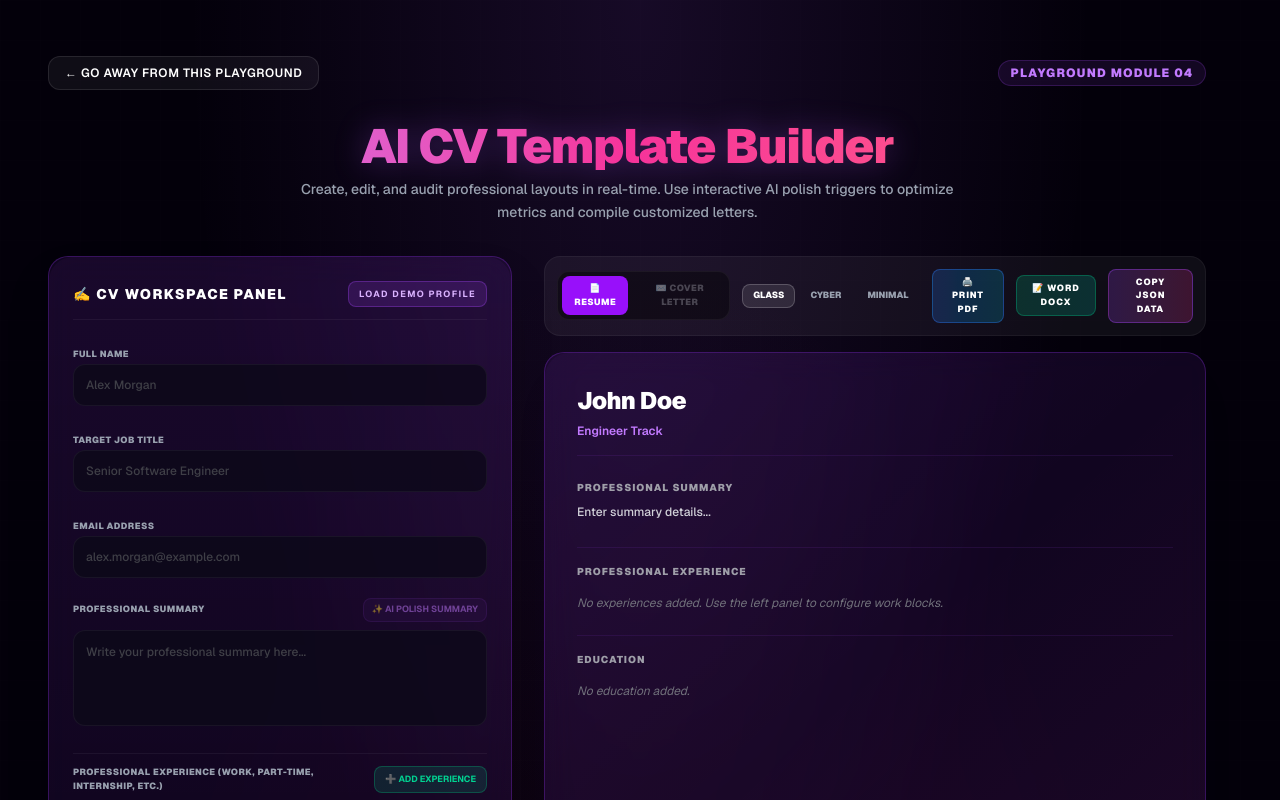
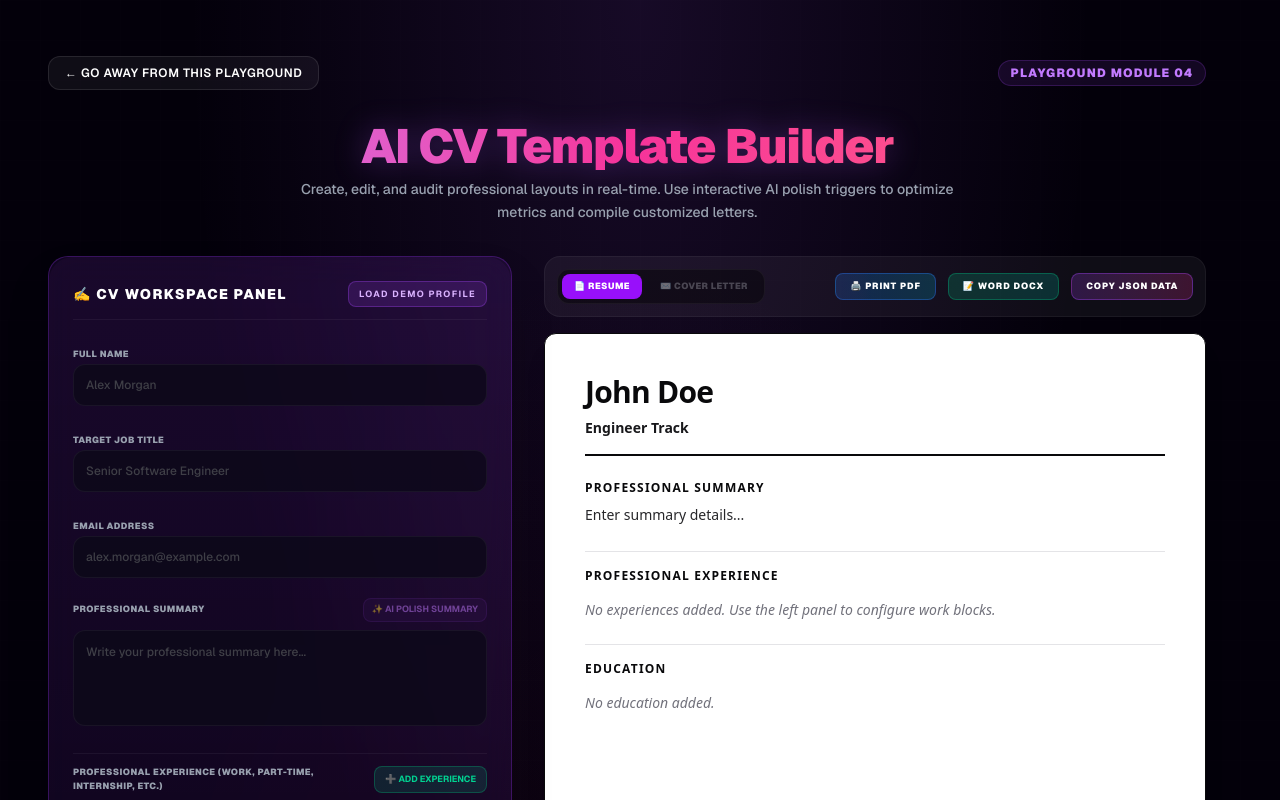
Before and after one commit to ryradit/glassmor-porto, a Next.js app: page /playground/cv-builder/tool in a window 1280 px wide. Shown: the top 800 px of the page. Built offline with nearby package versions, Linux system fonts and the light colour scheme.

Commit message:
feat: remove template theming and enforce professional ATS styles

```diff
--- a/src/app/playground/cv-builder/tool/page.tsx
+++ b/src/app/playground/cv-builder/tool/page.tsx
@@ -29,8 +29,6 @@ export default function CVBuilderPage() {
   const [softSkills, setSoftSkills] = useState<string>('');
   const [languages, setLanguages] = useState<Language[]>([]);
   const [certifications, setCertifications] = useState<Certification[]>([]);
-
-  const [template, setTemplate] = useState<'glass' | 'cyber' | 'minimal'>('glass');
   const [activeTab, setActiveTab] = useState<'resume' | 'cover-letter'>('resume');
 
   const [isCopied, setIsCopied] = useState<boolean>(false);
@@ -877,25 +875,6 @@ export default function CVBuilderPage() {
 
             {/* Template controls */}
             <div className="flex items-center gap-3">
-              <div className="flex gap-1">
-                {[
-                  { id: 'glass', label: 'Glass' },
-                  { id: 'cyber', label: 'Cyber' },
-                  { id: 'minimal', label: 'Minimal' }
-                ].map(item => (
-                  <button
-                    key={item.id}
-                    onClick={() => setTemplate(item.id as 'glass' | 'cyber' | 'minimal')}
-                    className={`px-2.5 py-1 text-[9px] font-black uppercase rounded-lg transition-all duration-300 border ${
-                      template === item.id
-                        ? 'bg-white/10 text-white border-white/20'
-                        : 'text-gray-400 hover:text-white border-transparent'
-                    }`}
-                  >
-                    {item.label}
-                  </button>
-                ))}
-              </div>
 
               <button
                 onClick={() => handlePrint()}
@@ -921,67 +900,47 @@ export default function CVBuilderPage() {
           </div>
 
           {/* Dynamic document sheets wrapper */}
-          <div ref={componentRef} className={`print:w-full print:m-0 print:p-8 print:shadow-none p-8 rounded-3xl border shadow-2xl relative transition-all duration-500 min-h-[600px] overflow-hidden ${
-            template === 'glass'
-              ? 'glass-card border-purple-500/10 text-gray-200 shadow-purple-950/5 print:bg-white print:text-black print:border-none'
-              : template === 'cyber'
-              ? 'bg-[#030108] border-[#29173d] text-cyan-300 shadow-2xl font-mono print:bg-white print:text-black print:border-none'
-              : 'bg-white border-zinc-200 text-zinc-800 font-sans shadow-lg print:border-none'
-          }`}>
-            <div className="absolute inset-0 bg-gradient-to-br from-purple-500/5 via-transparent to-pink-500/5 pointer-events-none rounded-3xl" />
-
+          <div ref={componentRef} className="print:w-full print:m-0 print:p-8 print:shadow-none p-10 rounded-xl border shadow-xl bg-white text-zinc-950 font-sans min-h-[600px] overflow-hidden">
             {activeTab === 'resume' ? (
               <div className="space-y-6 relative z-10">
                 {/* Header branding */}
-                <div className="border-b border-purple-500/10 pb-4">
-                  <h2 className={`text-2xl font-black tracking-tight ${
-                    template === 'minimal' ? 'text-zinc-900' : 'text-white'
-                  }`}>{name || 'John Doe'}</h2>
-                  <div className="flex justify-between items-center mt-1.5 flex-wrap gap-2 text-xs font-semibold">
-                    <span className={`${
-                      template === 'glass' ? 'text-purple-400' : template === 'cyber' ? 'text-pink-400 uppercase tracking-widest' : 'text-purple-600'
-                    }`}>{title || 'Engineer Track'}</span>
-                    <span className="text-[10px] text-zinc-400 font-medium font-mono">{email}</span>
+                <div className="border-b-2 border-zinc-950 pb-4">
+                  <h2 className="text-3xl font-black tracking-tight text-zinc-950">{name || 'John Doe'}</h2>
+                  <div className="flex justify-between items-center mt-2 flex-wrap gap-2 text-sm font-bold">
+                    <span className="text-zinc-900">{title || 'Engineer Track'}</span>
+                    <span className="text-zinc-600 font-medium">{email}</span>
                   </div>
                 </div>
 
                 {/* Summary details */}
                 <div className="space-y-2">
-                  <h4 className={`text-[10px] font-black uppercase tracking-widest ${
-                    template === 'minimal' ? 'text-zinc-900' : 'text-zinc-400'
-                  }`}>Professional Summary</h4>
-                  <p className="text-xs leading-relaxed font-medium opacity-90">{summary || 'Enter summary details...'}</p>
+                  <h4 className="text-xs font-black uppercase tracking-widest text-zinc-950">Professional Summary</h4>
+                  <p className="text-sm leading-relaxed text-zinc-800">{summary || 'Enter summary details...'}</p>
                 </div>
 
                 {/* Experience details */}
                 <div className="space-y-4">
-                  <h4 className={`text-[10px] font-black uppercase tracking-widest border-t border-purple-500/10 pt-4 ${
-                    template === 'minimal' ? 'text-zinc-950' : 'text-zinc-400'
-                  }`}>Professional Experience</h4>
+                  <h4 className="text-xs font-black uppercase tracking-widest border-t border-zinc-200 pt-4 text-zinc-950">Professional Experience</h4>
 
                   {experiences.length === 0 ? (
-                    <p className="text-xs text-zinc-500 italic">No experiences added. Use the left panel to configure work blocks.</p>
+                    <p className="text-sm text-zinc-500 italic">No experiences added. Use the left panel to configure work blocks.</p>
                   ) : (
                     <div className="space-y-5">
                       {experiences.map((exp, i) => (
-                        <div key={i} className="space-y-1 relative pl-4 border-l border-purple-500/20">
+                        <div key={i} className="space-y-1 relative">
                           <div className="flex justify-between items-center flex-wrap gap-1.5">
-                            <h5 className={`text-xs font-black ${
-                              template === 'minimal' ? 'text-zinc-900' : 'text-white'
-                            }`}>{exp.company || 'Company Name'}</h5>
-                            <span className="text-[9px] text-zinc-400 font-bold uppercase tracking-wider font-mono">{exp.period || 'Period'}</span>
+                            <h5 className="text-sm font-black text-zinc-950">{exp.company || 'Company Name'}</h5>
+                            <span className="text-xs text-zinc-600 font-semibold">{exp.period || 'Period'}</span>
                           </div>
                           <div className="flex items-center space-x-2">
-                            <span className={`text-[10px] font-bold ${
-                              template === 'glass' ? 'text-purple-400' : template === 'cyber' ? 'text-cyan-400' : 'text-purple-600'
-                            }`}>{exp.role || 'Role Title'}</span>
+                            <span className="text-sm font-bold text-zinc-800 italic">{exp.role || 'Role Title'}</span>
                             {exp.type && (
-                              <span className="text-[8px] px-1.5 py-0.5 bg-white/5 border border-white/10 rounded text-zinc-400 font-bold uppercase">
+                              <span className="text-[10px] px-1.5 py-0.5 bg-zinc-100 border border-zinc-200 rounded text-zinc-700 font-bold uppercase">
                                 {exp.type}
                               </span>
                             )}
                           </div>
-                          <p className="text-[11px] leading-relaxed font-medium opacity-80 pt-1.5 whitespace-pre-line">
+                          <p className="text-sm leading-relaxed text-zinc-700 pt-1.5 whitespace-pre-line">
                             {exp.bullets || 'Describe your daily workflow achievements...'}
                           </p>
                         </div>
@@ -992,41 +951,35 @@ export default function CVBuilderPage() {
 
                 {/* Education section */}
                 <div className="space-y-4">
-                  <h4 className={`text-[10px] font-black uppercase tracking-widest border-t border-purple-500/10 pt-4 ${
-                    template === 'minimal' ? 'text-zinc-950' : 'text-zinc-400'
-                  }`}>Education</h4>
+                  <h4 className="text-xs font-black uppercase tracking-widest border-t border-zinc-200 pt-4 text-zinc-950">Education</h4>
 
                   {education.length === 0 ? (
-                    <p className="text-xs text-zinc-500 italic">No education added.</p>
+                    <p className="text-sm text-zinc-500 italic">No education added.</p>
                   ) : (
                     <div className="space-y-5">
                       {education.map((edu, i) => (
-                        <div key={i} className="space-y-1 relative pl-4 border-l border-purple-500/20">
+                        <div key={i} className="space-y-1 relative">
                           <div className="flex justify-between items-center flex-wrap gap-1.5">
-                            <h5 className={`text-xs font-black ${
-                              template === 'minimal' ? 'text-zinc-900' : 'text-white'
-                            }`}>{edu.institution || 'Institution Name'}</h5>
-                            <span className="text-[9px] text-zinc-400 font-bold uppercase tracking-wider font-mono">{edu.period || 'Period'}</span>
+                            <h5 className="text-sm font-black text-zinc-950">{edu.institution || 'Institution Name'}</h5>
+                            <span className="text-xs text-zinc-600 font-semibold">{edu.period || 'Period'}</span>
                           </div>
-                          <div className="flex justify-between text-[10px] font-semibold opacity-90 flex-wrap">
-                            <span className={template === 'glass' ? 'text-purple-400' : template === 'cyber' ? 'text-cyan-400' : 'text-purple-600'}>
-                              {edu.degree || 'Degree Major'}
-                            </span>
-                            <span className="text-zinc-400 font-mono text-[9px]">{edu.cityCountry}</span>
+                          <div className="flex justify-between text-sm font-bold text-zinc-800 italic flex-wrap">
+                            <span>{edu.degree || 'Degree Major'}</span>
+                            <span className="text-zinc-600 font-medium not-italic">{edu.cityCountry}</span>
                           </div>
                           {edu.gpa && (
-                            <div className="text-[10px] text-zinc-400 pt-0.5">
-                              <strong className={template === 'minimal' ? 'text-zinc-700' : 'text-white'}>GPA / Score:</strong> {edu.gpa}
+                            <div className="text-sm text-zinc-700 pt-0.5">
+                              <strong className="text-zinc-950">GPA / Score:</strong> {edu.gpa}
                             </div>
                           )}
                           {edu.awards && (
-                            <div className="text-[10px] text-zinc-400 pt-0.5">
-                              <strong className={template === 'minimal' ? 'text-zinc-700' : 'text-white'}>Award:</strong> {edu.awards}
+                            <div className="text-sm text-zinc-700 pt-0.5">
+                              <strong className="text-zinc-950">Award:</strong> {edu.awards}
                             </div>
                           )}
                           {edu.thesis && (
-                            <div className="text-[10px] text-zinc-400 italic pt-0.5">
-                              <strong className={template === 'minimal' ? 'text-zinc-700' : 'text-white'}>Thesis:</strong> {edu.thesis}
+                            <div className="text-sm text-zinc-700 italic pt-0.5">
+                              <strong className="text-zinc-950">Thesis:</strong> {edu.thesis}
                             </div>
                           )}
                         </div>
@@ -1038,41 +991,23 @@ export default function CVBuilderPage() {
                 {/* Skills section */}
                 {(hardSkills || softSkills) && (
                   <div className="space-y-4">
-                    <h4 className={`text-[10px] font-black uppercase tracking-widest border-t border-purple-500/10 pt-4 ${
-                      template === 'minimal' ? 'text-zinc-950' : 'text-zinc-400'
-                    }`}>Skills Directory</h4>
+                    <h4 className="text-xs font-black uppercase tracking-widest border-t border-zinc-200 pt-4 text-zinc-950">Skills Directory</h4>
 
-                    <div className="grid grid-cols-1 sm:grid-cols-2 gap-4 text-xs">
+                    <div className="grid grid-cols-1 sm:grid-cols-2 gap-4 text-sm">
                       {hardSkills && (
                         <div className="space-y-1">
-                          <div className={`font-bold ${template === 'minimal' ? 'text-zinc-950' : 'text-white'}`}>Technical Skills</div>
-                          <div className="flex flex-wrap gap-1 pt-1">
-                            {hardSkills.split(',').map((skill, index) => {
-                              const trimmed = skill.trim();
-                              if (!trimmed) return null;
-                              return (
-                                <span key={index} className="px-2 py-1 bg-white/5 border border-white/5 rounded text-[10px] font-medium text-zinc-300">
-                                  {trimmed}
-                                </span>
-                              );
-                            })}
+                          <div className="font-bold text-zinc-950">Technical Skills</div>
+                          <div className="pt-1 text-zinc-800 leading-relaxed">
+                            {hardSkills}
                           </div>
                         </div>
                       )}
 
                       {softSkills && (
                         <div className="space-y-1">
-                          <div className={`font-bold ${template === 'minimal' ? 'text-zinc-950' : 'text-white'}`}>Soft Skills</div>
-                          <div className="flex flex-wrap gap-1 pt-1">
-                            {softSkills.split(',').map((skill, index) => {
-                              const trimmed = skill.trim();
-                              if (!trimmed) return null;
-                              return (
-                                <span key={index} className="px-2 py-1 bg-white/5 border border-white/5 rounded text-[10px] font-medium text-zinc-300">
-                                  {trimmed}
-                                </span>
-                              );
-                            })}
+                          <div className="font-bold text-zinc-950">Soft Skills</div>
+                          <div className="pt-1 text-zinc-800 leading-relaxed">
+                            {softSkills}
                           </div>
                         </div>
                       )}
@@ -1083,15 +1018,13 @@ export default function CVBuilderPage() {
                 {/* Languages section */}
                 {languages.length > 0 && (
                   <div className="space-y-4">
-                    <h4 className={`text-[10px] font-black uppercase tracking-widest border-t border-purple-500/10 pt-4 ${
-                      template === 'minimal' ? 'text-zinc-950' : 'text-zinc-400'
-                    }`}>Languages</h4>
+                    <h4 className="text-xs font-black uppercase tracking-widest border-t border-zinc-200 pt-4 text-zinc-950">Languages</h4>
 
-                    <div className="flex flex-wrap gap-3">
+                    <div className="flex flex-wrap gap-4">
                       {languages.map((lang, idx) => (
-                        <div key={idx} className="text-xs font-semibold flex items-center space-x-1.5">
-                          <span className={template === 'minimal' ? 'text-zinc-900' : 'text-white'}>{lang.name || 'Language'}</span>
-                          <span className="text-[9px] text-zinc-400 font-normal">({lang.proficiency})</span>
+                        <div key={idx} className="text-sm font-semibold flex items-center space-x-1.5">
+                          <span className="text-zinc-950">{lang.name || 'Language'}</span>
+                          <span className="text-zinc-600 font-normal">({lang.proficiency})</span>
                         </div>
                       ))}
                     </div>
@@ -1101,30 +1034,26 @@ export default function CVBuilderPage() {
                 {/* Certifications section */}
                 {certifications.length > 0 && (
                   <div className="space-y-4">
-                    <h4 className={`text-[10px] font-black uppercase tracking-widest border-t border-purple-500/10 pt-4 ${
-                      template === 'minimal' ? 'text-zinc-950' : 'text-zinc-400'
-                    }`}>Certifications</h4>
+                    <h4 className="text-xs font-black uppercase tracking-widest border-t border-zinc-200 pt-4 text-zinc-950">Certifications</h4>
 
                     <div className="space-y-3">
                       {certifications.map((cert, idx) => (
                         <div key={idx} className="flex flex-col sm:flex-row sm:justify-between sm:items-baseline gap-1">
                           <div className="space-y-0.5">
-                            <h5 className={`text-xs font-black ${
-                              template === 'minimal' ? 'text-zinc-900' : 'text-white'
-                            }`}>
+                            <h5 className="text-sm font-black text-zinc-950">
                               {cert.link ? (
-                                <a href={cert.link} target="_blank" rel="noopener noreferrer" className="hover:underline text-blue-400">
+                                <a href={cert.link} target="_blank" rel="noopener noreferrer" className="hover:underline text-blue-600">
                                   {cert.name || 'Certification Name'}
                                 </a>
                               ) : (
                                 <span>{cert.name || 'Certification Name'}</span>
                               )}
                             </h5>
-                            <div className="text-[10px] font-semibold opacity-90 text-zinc-400">
+                            <div className="text-xs font-semibold text-zinc-600">
                               {cert.issuer || 'Issuing Organization'}
                             </div>
                           </div>
-                          <span className="text-[9px] text-zinc-400 font-bold uppercase tracking-wider font-mono">
+                          <span className="text-xs text-zinc-600 font-bold uppercase tracking-wider">
                             {cert.date || 'Date'}
                           </span>
                         </div>
@@ -1136,24 +1065,20 @@ export default function CVBuilderPage() {
             ) : (
               <div className="space-y-6 relative z-10">
                 {/* Header branding for cover letter */}
-                <div className="border-b border-purple-500/10 pb-4">
-                  <h2 className={`text-2xl font-black tracking-tight ${
-                    template === 'minimal' ? 'text-zinc-900' : 'text-white'
-                  }`}>{name}</h2>
-                  <div className="flex justify-between items-center mt-1.5 flex-wrap gap-2 text-xs font-semibold">
-                    <span className="text-zinc-400 font-medium font-mono">{email}</span>
-                    <span className={`text-[10px] font-black uppercase tracking-widest ${
-                      template === 'glass' ? 'text-purple-400' : template === 'cyber' ? 'text-pink-400' : 'text-purple-600'
-                    }`}>Cover Letter for {targetCompany}</span>
+                <div className="border-b-2 border-zinc-950 pb-4">
+                  <h2 className="text-3xl font-black tracking-tight text-zinc-950">{name}</h2>
+                  <div className="flex justify-between items-center mt-2 flex-wrap gap-2 text-sm font-bold">
+                    <span className="text-zinc-600 font-medium">{email}</span>
+                    <span className="text-xs font-black uppercase tracking-widest text-zinc-950">Cover Letter for {targetCompany}</span>
                   </div>
                 </div>
 
                 {/* Cover letter content */}
-                <div className="space-y-5 text-xs leading-relaxed font-medium opacity-90 whitespace-pre-line">
+                <div className="space-y-5 text-sm leading-relaxed text-zinc-800 whitespace-pre-line">
                   <p>Dear Hiring Team at {targetCompany},</p>
                   {coverLetter}
                   <p className="pt-4">Sincerely,</p>
-                  <p className="font-bold">{name}</p>
+                  <p className="font-bold text-zinc-950">{name}</p>
                 </div>
               </div>
             )}
--- a/src/lib/docx-export.ts
+++ b/src/lib/docx-export.ts
@@ -13,8 +13,8 @@ export const exportToDocx = async (data: CVData) => {
     }),
     new Paragraph({
       children: [
-        new TextRun({ text: data.title, bold: true, color: "555555" }),
-        new TextRun({ text: ` | ${data.email}`, color: "555555" }),
+        new TextRun({ text: data.title, bold: true }),
+        new TextRun({ text: ` | ${data.email}` }),
       ],
       spacing: { after: 200 },
     })
@@ -27,7 +27,7 @@ export const exportToDocx = async (data: CVData) => {
         text: "Professional Summary",
         heading: HeadingLevel.HEADING_2,
         spacing: { before: 200, after: 100 },
-        border: { bottom: { color: "cccccc", space: 1, style: BorderStyle.SINGLE, size: 6 } },
+        border: { bottom: { color: "000000", space: 1, style: BorderStyle.SINGLE, size: 6 } },
       }),
       new Paragraph({
         text: data.summary,
@@ -43,7 +43,7 @@ export const exportToDocx = async (data: CVData) => {
         text: "Experience",
         heading: HeadingLevel.HEADING_2,
         spacing: { before: 200, after: 100 },
-        border: { bottom: { color: "cccccc", space: 1, style: BorderStyle.SINGLE, size: 6 } },
+        border: { bottom: { color: "000000", space: 1, style: BorderStyle.SINGLE, size: 6 } },
       })
     );
 
@@ -58,8 +58,8 @@ export const exportToDocx = async (data: CVData) => {
         }),
         new Paragraph({
           children: [
-            new TextRun({ text: exp.period, italics: true, color: "777777" }),
-            new TextRun({ text: exp.type ? ` (${exp.type})` : '', italics: true, color: "777777" }),
+            new TextRun({ text: exp.period, italics: true }),
+            new TextRun({ text: exp.type ? ` (${exp.type})` : '', italics: true }),
           ],
           spacing: { after: 100 },
         })
@@ -86,7 +86,7 @@ export const exportToDocx = async (data: CVData) => {
         text: "Education",
         heading: HeadingLevel.HEADING_2,
         spacing: { before: 400, after: 100 },
-        border: { bottom: { color: "cccccc", space: 1, style: BorderStyle.SINGLE, size: 6 } },
+        border: { bottom: { color: "000000", space: 1, style: BorderStyle.SINGLE, size: 6 } },
       })
     );
 
@@ -106,8 +106,8 @@ export const exportToDocx = async (data: CVData) => {
         }),
         new Paragraph({
           children: [
-            new TextRun({ text: edu.period, color: "777777" }),
-            new TextRun({ text: edu.gpa ? ` | GPA: ${edu.gpa}` : '', color: "777777" }),
+            new TextRun({ text: edu.period }),
+            new TextRun({ text: edu.gpa ? ` | GPA: ${edu.gpa}` : '' }),
           ],
           spacing: { after: 100 },
         })
@@ -129,7 +129,7 @@ export const exportToDocx = async (data: CVData) => {
         text: "Skills",
         heading: HeadingLevel.HEADING_2,
         spacing: { before: 400, after: 100 },
-        border: { bottom: { color: "cccccc", space: 1, style: BorderStyle.SINGLE, size: 6 } },
+        border: { bottom: { color: "000000", space: 1, style: BorderStyle.SINGLE, size: 6 } },
       })
     );
 
@@ -158,7 +158,7 @@ export const exportToDocx = async (data: CVData) => {
         text: "Certifications",
         heading: HeadingLevel.HEADING_2,
         spacing: { before: 400, after: 100 },
-        border: { bottom: { color: "cccccc", space: 1, style: BorderStyle.SINGLE, size: 6 } },
+        border: { bottom: { color: "000000", space: 1, style: BorderStyle.SINGLE, size: 6 } },
       })
     );
 
@@ -167,13 +167,13 @@ export const exportToDocx = async (data: CVData) => {
         new Paragraph({
           children: [
             new TextRun({ text: cert.name, bold: true }),
-            new TextRun({ text: ` (${cert.date})`, color: "777777" }),
+            new TextRun({ text: ` (${cert.date})` }),
           ],
         }),
         new Paragraph({
           children: [
             new TextRun({ text: cert.issuer }),
-            new TextRun({ text: cert.link ? ` - ${cert.link}` : '', color: "555555", italics: true }),
+            new TextRun({ text: cert.link ? ` - ${cert.link}` : '', italics: true }),
           ],
           spacing: { after: 100 },
         })
@@ -188,7 +188,7 @@ export const exportToDocx = async (data: CVData) => {
         text: "Languages",
         heading: HeadingLevel.HEADING_2,
         spacing: { before: 400, after: 100 },
-        border: { bottom: { color: "cccccc", space: 1, style: BorderStyle.SINGLE, size: 6 } },
+        border: { bottom: { color: "000000", space: 1, style: BorderStyle.SINGLE, size: 6 } },
       })
     );
 
```
